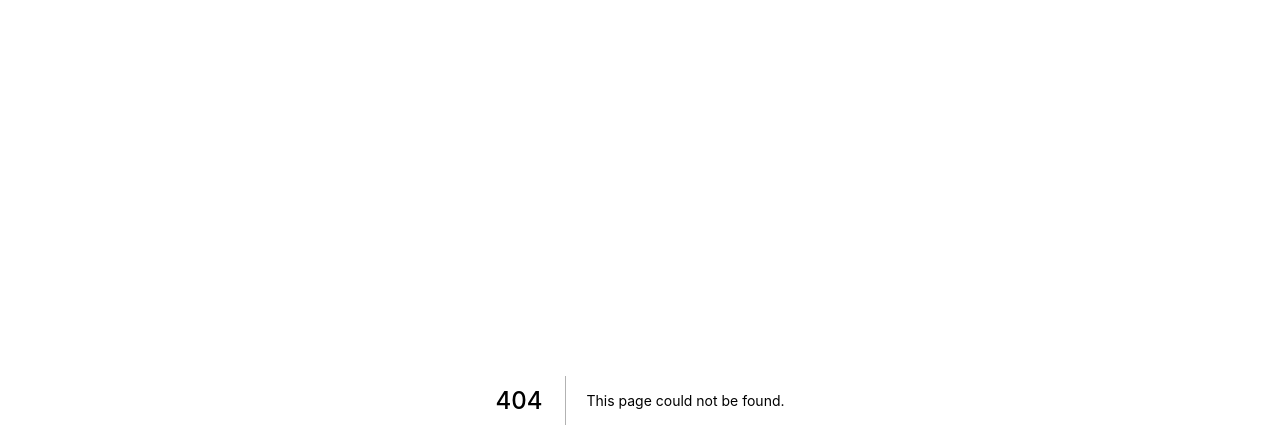
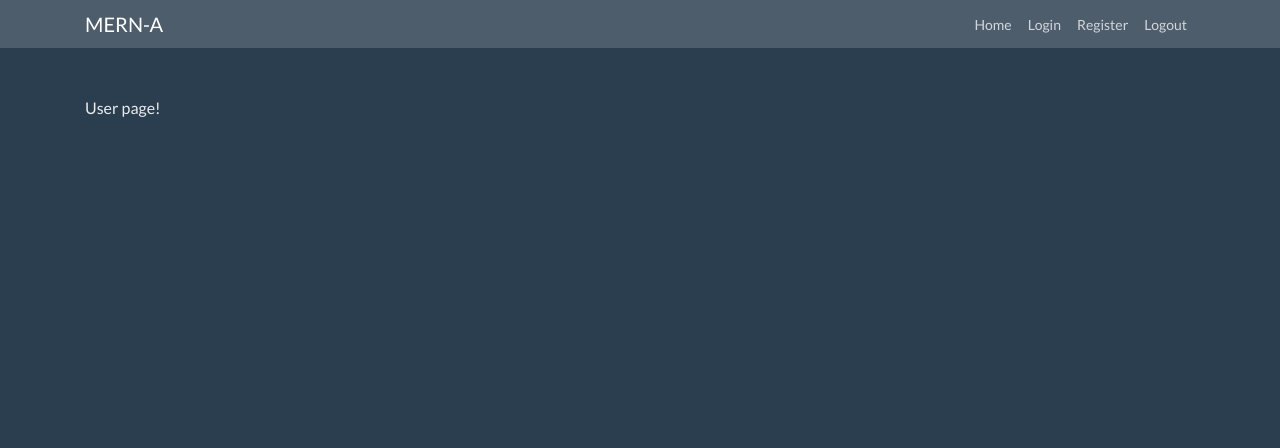
Before and after one commit to OxyProgrammer/mern-stack, a Next.js app in the folder FRONTEND/: page /user in a window 1280 px wide. Before the commit this address had no page. Shown: the top 448 px of the page. Built offline with nearby package versions, Linux system fonts and the light colour scheme.

Commit message:
Implemented logout and redirections and conditional rendering of navbar items depending on role.

```diff
--- a/FRONTEND/components/Layout.js
+++ b/FRONTEND/components/Layout.js
@@ -3,6 +3,8 @@ import Router from 'next/router';
 import Link from 'next/link';
 import NProgress from 'nprogress';
 import 'nprogress/nprogress.css';
+import {isAuth,signOut} from '../helpers/auth';
+
 
 //#region The following code is responsible for the navbar progress bar.
 //https://nextjs.org/docs/api-reference/next/router
@@ -43,6 +45,10 @@ const layout = ({ children }) => {
                <a className="nav-link">Home</a>
              </Link>
          </li>
+
+          {
+           !isAuth() && (
+             <React.Fragment>
                <li className="nav-item">
                 <Link href="/login">
                   <a className="nav-link">Login</a>
@@ -52,6 +58,34 @@ const layout = ({ children }) => {
                   <Link href="/register">
                     <a className="nav-link">Register</a>
                   </Link>
+              </li>
+             </React.Fragment>
+           )
+          }
+
+         {
+           isAuth() && isAuth().role==='admin' &&(
+            <li className="nav-item">
+              <Link href="/admin">
+                <a className="nav-link">Admin</a>
+              </Link>
+            </li>
+           )
+         }
+
+        {
+           isAuth() && isAuth().role==='subscriber' &&(
+            <li className="nav-item">
+              <Link href="/user">
+                <a className="nav-link">User</a>
+              </Link>
+            </li>
+           )
+         }
+
+
+         <li className="nav-item">
+            <a onClick={signOut} style={{cursor:"pointer"}} className="nav-link">Logout</a>
          </li>
        </ul>
      </div>
--- a/FRONTEND/helpers/auth.js
+++ b/FRONTEND/helpers/auth.js
@@ -1,4 +1,5 @@
 import cookie from 'js-cookie';
+import Router from 'next/router';
 
 //set in cookie
 export const setCookie=(key,value)=>{
@@ -48,7 +49,7 @@ export const authenticate=(response,next)=>{
   next();
 }
 
-//access user info from local storage.
+//access user info from localStorage isAuth().
 export const isAuth=()=>{
   if(process.browser){
     const cookieChecked=getCookie('token');
@@ -62,3 +63,10 @@ export const isAuth=()=>{
     }
   }
 }
+
+//clears user data.
+export const signOut=()=>{
+  removeCookie('token');
+  removeLocalStorage('user');
+  Router.push('/login');
+}
--- /dev/null
+++ b/FRONTEND/pages/user/index.js
@@ -0,0 +1,7 @@
+import Layout from '../../components/Layout';
+
+const User=()=>{
+  return (<Layout>User page!</Layout>);
+}
+
+export default User;
```
Also changed, not shown: FRONTEND/pages/admin/index.js (added, +7 -0 lines), FRONTEND/pages/login.js (+12 -6 lines), FRONTEND/pages/register.js (+7 -2 lines). Lines whose indentation alone changed are shown as unchanged.
